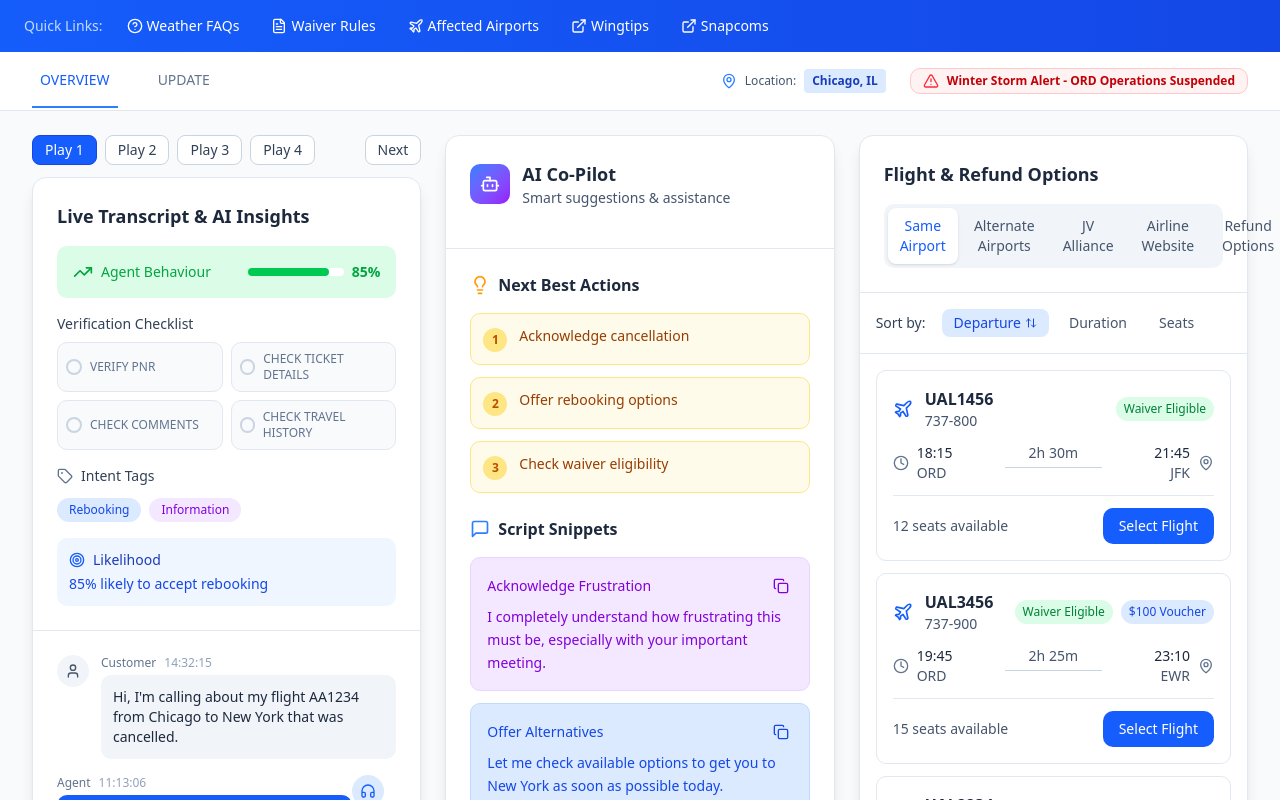
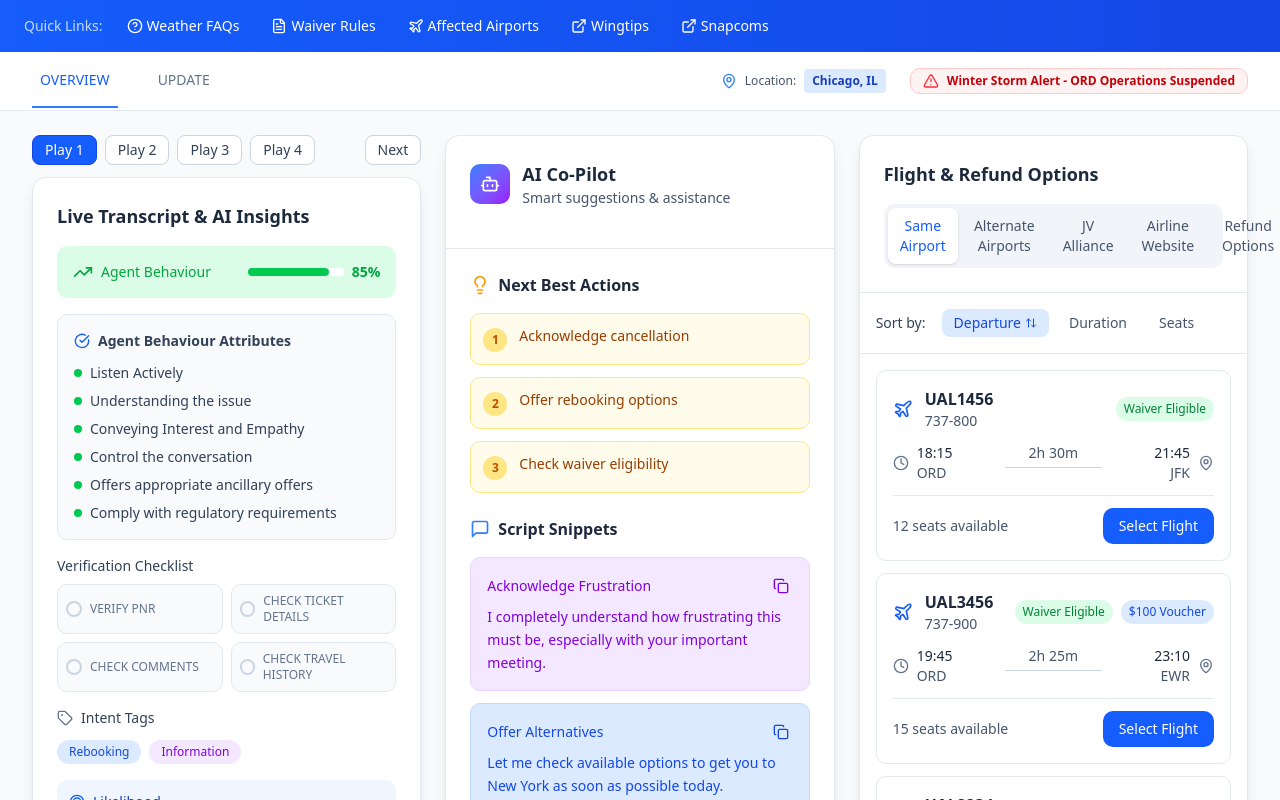
Before and after one commit to trueinf/agentassist, a React (Vite) app: page / in a window 1280 px wide. Shown: the top 800 px of the page. Built offline with nearby package versions, Linux system fonts and the light colour scheme; a web font is replaced by a local one.

Commit message:
feat: Add Agent Behaviour Attributes section to CallerTranscriptPanel

```diff
--- a/src/components/generated/CallerTranscriptPanel.tsx
+++ b/src/components/generated/CallerTranscriptPanel.tsx
@@ -104,6 +104,40 @@ export const CallerTranscriptPanel = ({
                   <span>{Math.round(sentiment * 100)}%</span>
                 </span>
               </div>
+            </div>
+          </motion.div>
+
+          {/* Agent Behaviour Attributes */}
+          <motion.div
+            className="bg-slate-50 rounded-lg p-4 border border-slate-200"
+            initial={{ opacity: 0, y: 10 }}
+            animate={{ opacity: 1, y: 0 }}
+            transition={{ duration: 0.3, delay: 0.1 }}
+          >
+            <h4 className="text-sm font-semibold text-slate-700 mb-3 flex items-center gap-2">
+              <CheckCircle className="w-4 h-4 text-blue-600" />
+              Agent Behaviour Attributes
+            </h4>
+            <div className="space-y-2">
+              {[
+                'Listen Actively',
+                'Understanding the issue',
+                'Conveying Interest and Empathy',
+                'Control the conversation',
+                'Offers appropriate ancillary offers',
+                'Comply with regulatory requirements'
+              ].map((attribute, index) => (
+                <motion.div
+                  key={attribute}
+                  className="flex items-center space-x-2"
+                  initial={{ opacity: 0, x: -10 }}
+                  animate={{ opacity: 1, x: 0 }}
+                  transition={{ duration: 0.2, delay: index * 0.1 }}
+                >
+                  <div className="w-2 h-2 bg-green-500 rounded-full flex-shrink-0"></div>
+                  <span className="text-sm text-slate-700">{attribute}</span>
+                </motion.div>
+              ))}
             </div>
           </motion.div>
 
```
